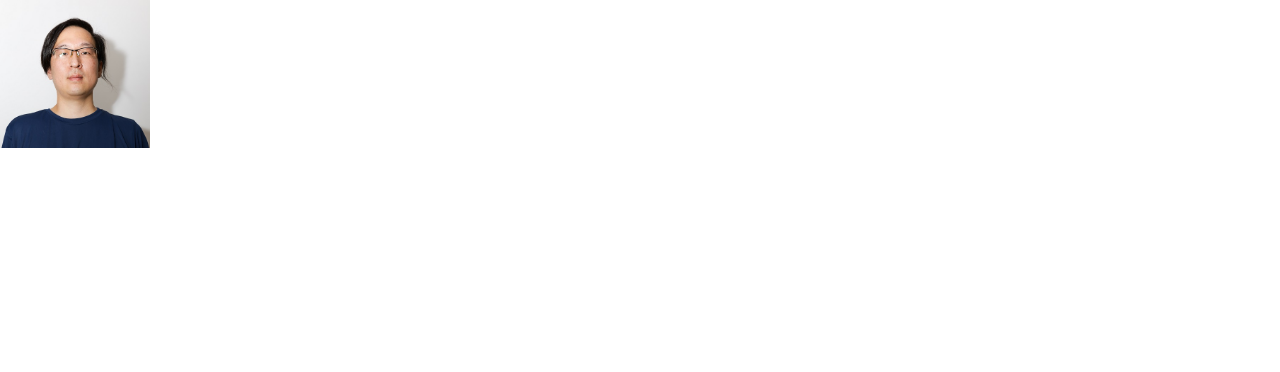
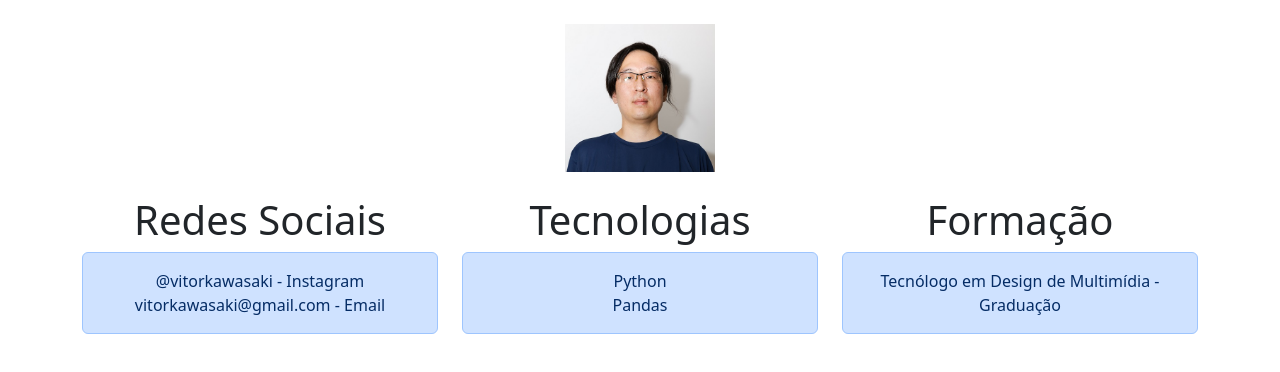
Before and after one commit to vitorkawasaki/vitorkawasaki.github.io, a plain HTML site: page index.html in a window 1280 px wide. Drawn offline with nearby package versions, Linux system fonts and the light colour scheme.

Commit message:
sexta atualizacao

```diff
--- a/index.html
+++ b/index.html
@@ -11,6 +11,47 @@
     <script src="https://cdn.jsdelivr.net/npm/bootstrap@5.3.3/dist/js/bootstrap.bundle.min.js" integrity="sha384-YvpcrYf0tY3lHB60NNkmXc5s9fDVZLESaAA55NDzOxhy9GkcIdslK1eN7N6jIeHz" crossorigin="anonymous"></script>
 </head>
 <body>
-    <img src="vitor.JPG" class="img-fluid" alt="..." width="150" height="150">
+    <br>
+    <div class="container text-center">
+        <div class="row">
+          <div class="col">
+
+          </div>
+          <div class="col">
+            <img src="vitor.JPG" class="img-fluid" alt="..." width="150" height="150">
+
+          </div>
+          <div class="col">
+
+          </div>
+        </div>
+      </div>
+      <br>
+      <div class="container text-center">
+        <div class="row">
+          <div class="col">
+            <h1>Redes Sociais</h1>
+            <div class="alert alert-primary" role="alert">
+                @vitorkawasaki - Instagram<br>
+                vitorkawasaki@gmail.com - Email<br>
+              </div>
+          </div>
+          <div class="col">
+            <h1>Tecnologias</h1>
+            <div class="alert alert-primary" role="alert">
+                Python<br>
+                Pandas<br>
+
+              </div>
+          </div>
+          <div class="col">
+            <h1>Formação</h1>
+            <div class="alert alert-primary" role="alert">
+                Tecnólogo em Design de Multimídia  - Graduação<br>
+
+              </div>
+          </div>
+        </div>
+      </div>
 </body>
 </html>
```
